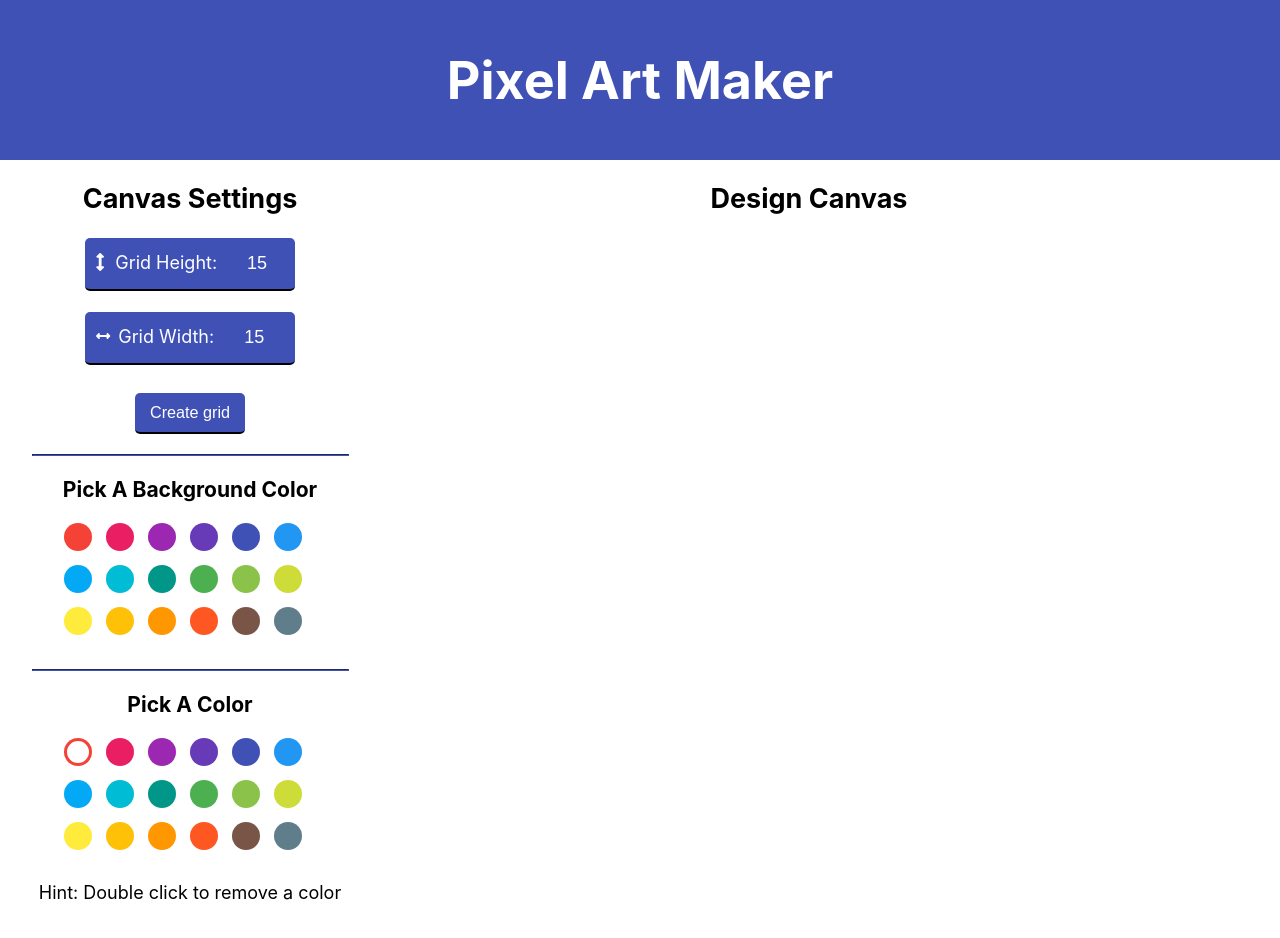
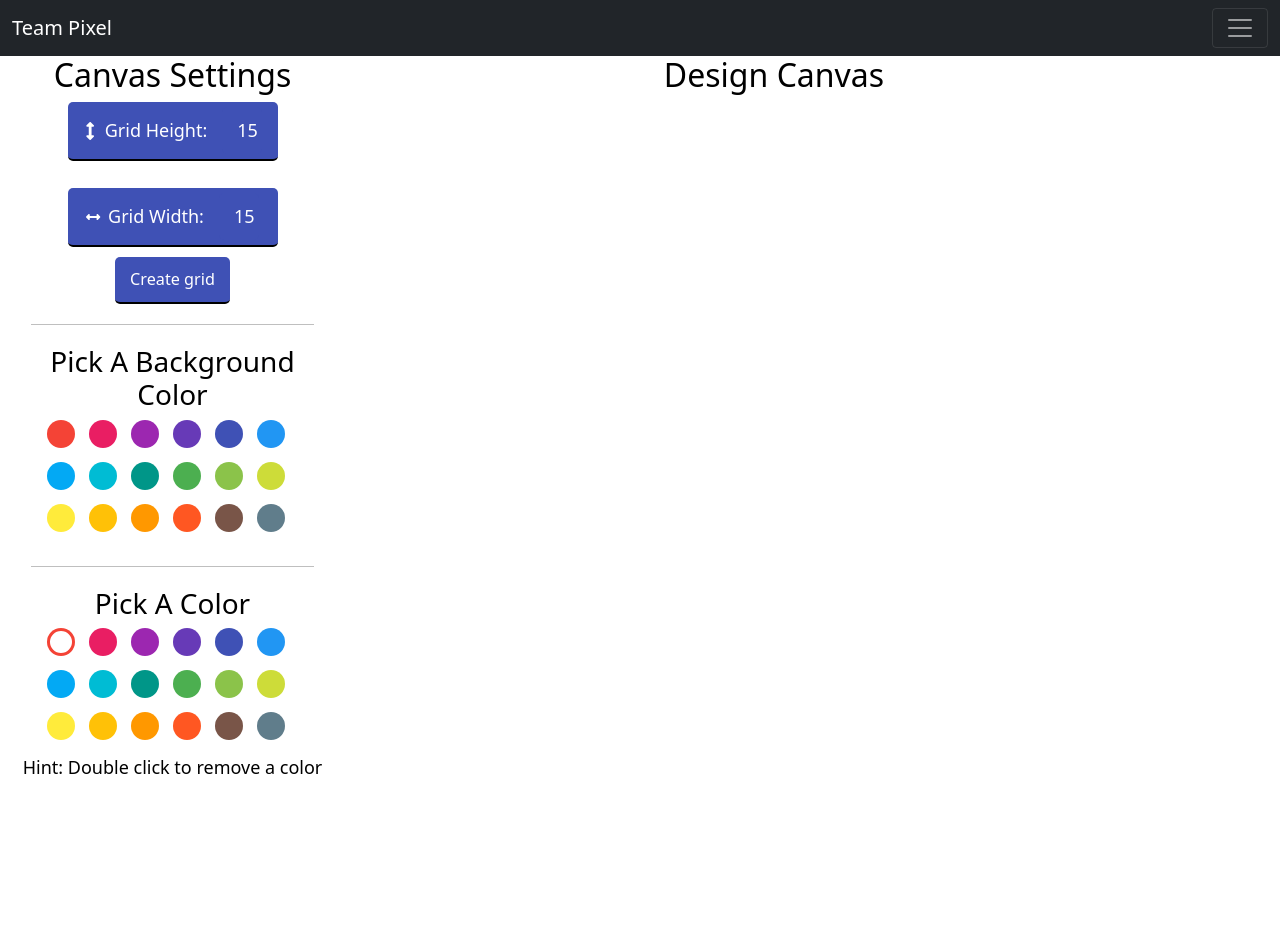
Before and after one commit to rpechuk/team-pixel, a React (Create React App) app: page / in a window 1280 px wide. Shown: the top 938 px of the page. After the commit the page ends 817 px from the top, so only its background shows below. Built offline with nearby package versions, Linux system fonts and the light colour scheme.

Commit message:
added navbar

```diff
--- a/package.json
+++ b/package.json
@@ -6,9 +6,14 @@
     "@fortawesome/fontawesome-svg-core": "^1.2.32",
     "@fortawesome/free-solid-svg-icons": "^5.15.1",
     "@fortawesome/react-fontawesome": "^0.1.14",
+    "bootstrap": "^5.1.3",
     "i": "^0.3.7",
     "npm": "^6.14.10",
+    "rc-drawer": "^4.4.3",
+    "rc-menu": "^9.3.1",
     "react": "^16.14.0",
+    "react-bootstrap": "^2.1.1",
+    "react-burger-menu": "^3.0.6",
     "react-color": "^2.19.3",
     "react-dom": "^16.14.0",
     "react-scripts": "^2.1.8"
--- a/src/App.js
+++ b/src/App.js
@@ -4,10 +4,15 @@ import './App.css';
 import { library } from '@fortawesome/fontawesome-svg-core';
 import { FontAwesomeIcon } from '@fortawesome/react-fontawesome';
 import { faAngleLeft, faAngleRight, faArrowsAltH, faArrowsAltV } from '@fortawesome/free-solid-svg-icons';
+import { Nav, Navbar, Modal, Form, FormControl, Button, Offcanvas, Container } from "react-bootstrap";
+
+import 'bootstrap/dist/css/bootstrap.min.css';
+
 
 library.add(faAngleLeft, faAngleRight, faArrowsAltH, faArrowsAltV);
 
 class App extends Component {
+
   constructor(props) {
     super(props);
     this.state = {
@@ -84,15 +89,36 @@ class App extends Component {
   render() {
     return (
       <div className="App">
-
-        <header className="App-header">
-          <h1>Pixel Art Maker</h1>
-        </header>
+      <Navbar bg="dark" variant="dark" expand={false}>
+        <Container fluid>
+          <Navbar.Brand href="#">Team Pixel</Navbar.Brand>
+          <Navbar.Toggle aria-controls="offcanvasNavbar" />
+          <Navbar.Offcanvas
+            id="offcanvasNavbar"
+            aria-labelledby="offcanvasNavbarLabel"
+            placement="end"
+          >
+            <Offcanvas.Header closeButton>
+              <Offcanvas.Title id="offcanvasNavbarLabel">Join Project</Offcanvas.Title>
+            </Offcanvas.Header>
+            <Offcanvas.Body>
+              <Form className="d-flex">
+                <FormControl
+                  type="search"
+                  placeholder="ID"
+                  className="me-2"
+                  aria-label="Search"
+                />
+                <Button variant="outline-dark">Join</Button>
+              </Form>
+            </Offcanvas.Body>
+          </Navbar.Offcanvas>
+        </Container>
+      </Navbar>
 
         <div className="App-Content">
           {this.state.menuVisible
             ? <div className="App-Settings">
-
                 <h2>Canvas Settings</h2>
                 {/*<h3>Choose Grid Size</h3>*/}
                 <form id="sizePicker">
```
Also changed, not shown: src/App.css (line endings or trailing spaces), 1 other file (tests, documents, lock files or other folders).
